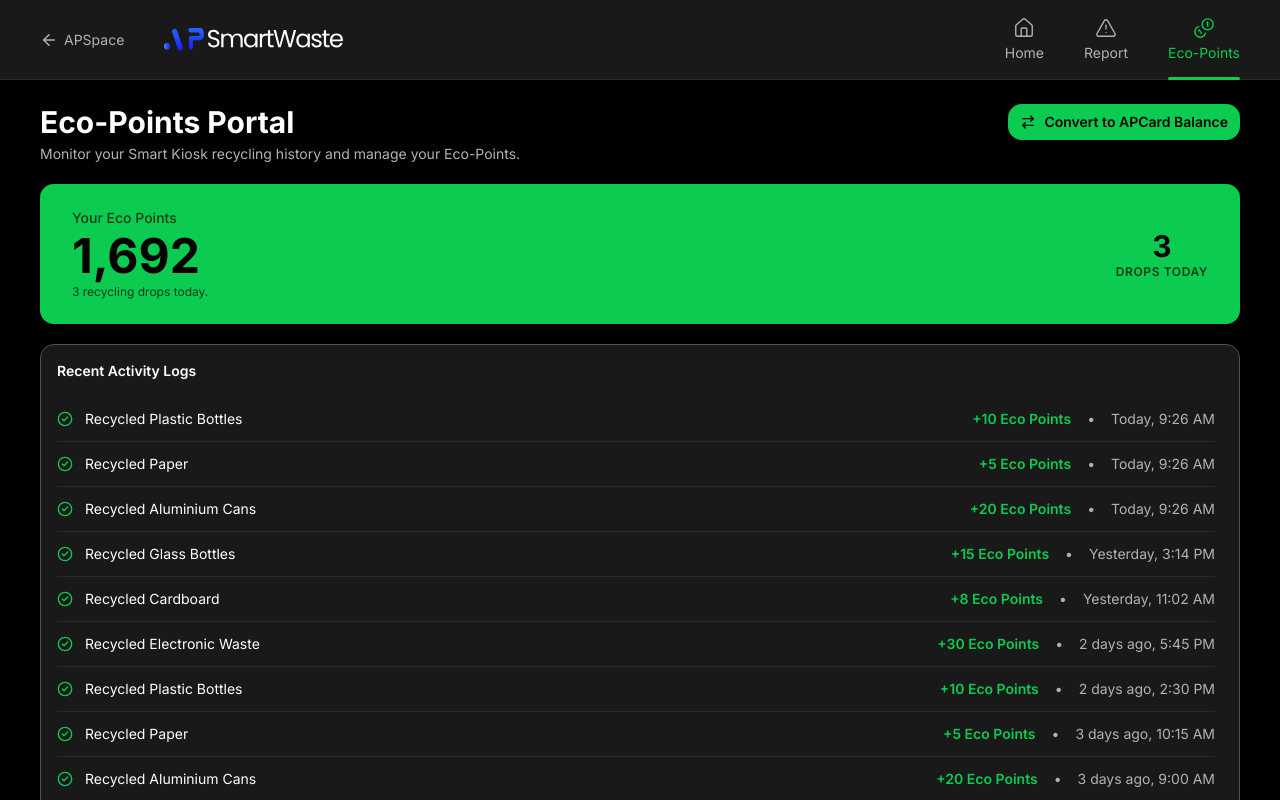
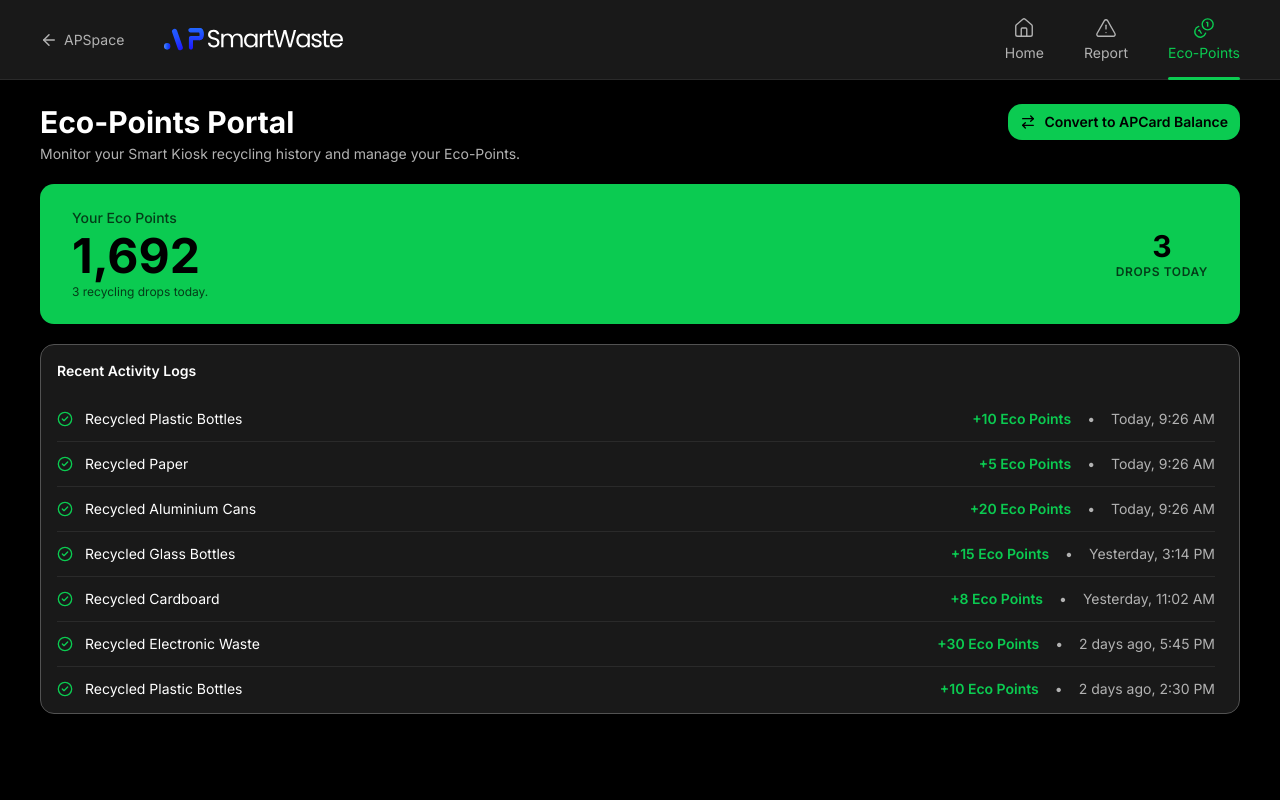
Before and after one commit to sevenpluseight/apu_gci_apsmartwaste, a Next.js app: page /student/eco-points in a window 1280 px wide. Built offline with nearby package versions, Linux system fonts and the light colour scheme.

Commit message:
refactor: adjust max height for activity logs section in EcoPointsPortal

```diff
--- a/src/app/student/eco-points/page.tsx
+++ b/src/app/student/eco-points/page.tsx
@@ -135,7 +135,7 @@ export default function EcoPointsPortal() {
           Recent Activity Logs
         </div>
         <div
-          className="max-h-[55vh] overflow-y-auto divide-y divide-[#2A2A2A] pr-2"
+          className="max-h-75 overflow-y-auto divide-y divide-[#2A2A2A] pr-2"
           style={{
             scrollbarWidth: "thin",
             scrollbarColor: "#525252 #191919",
```
